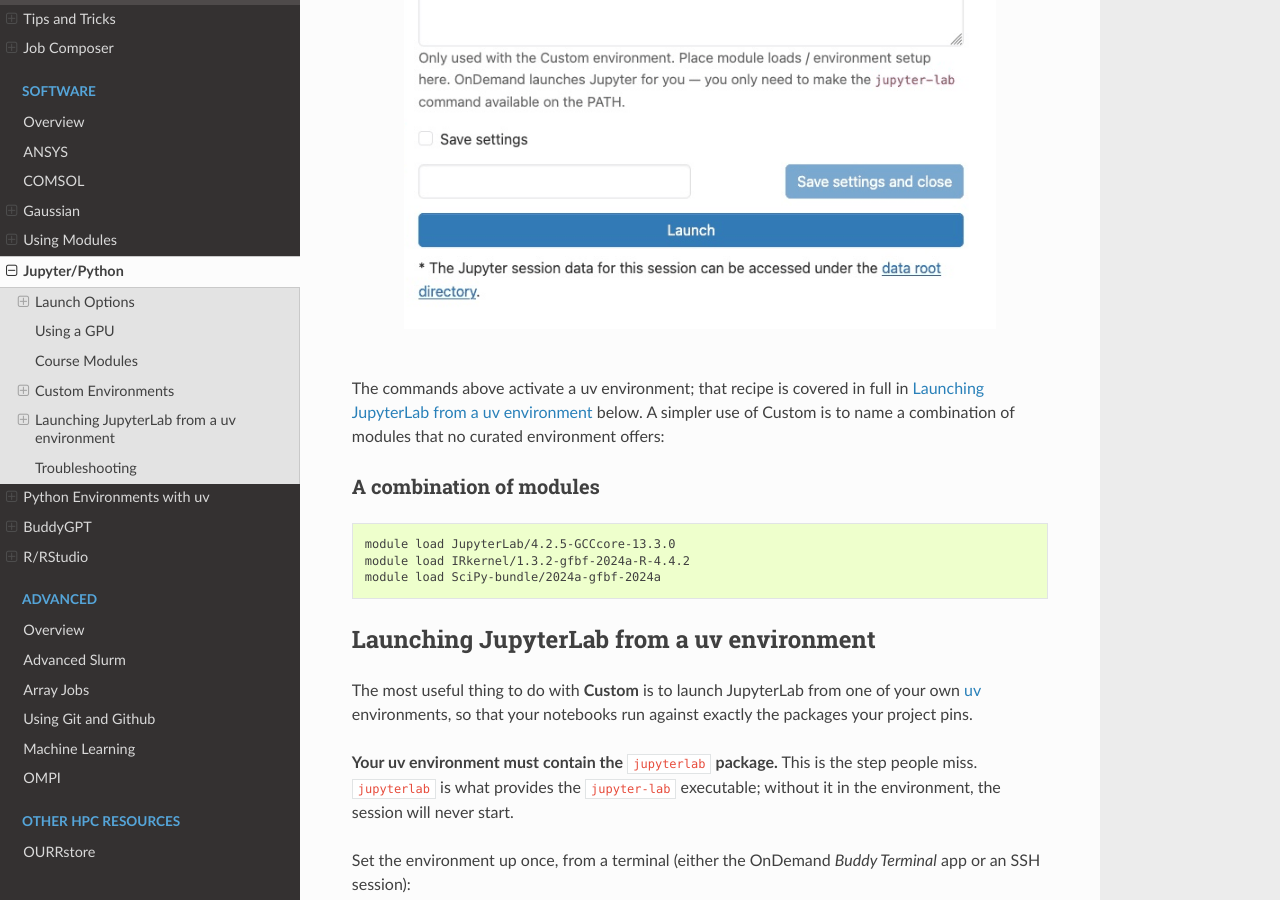
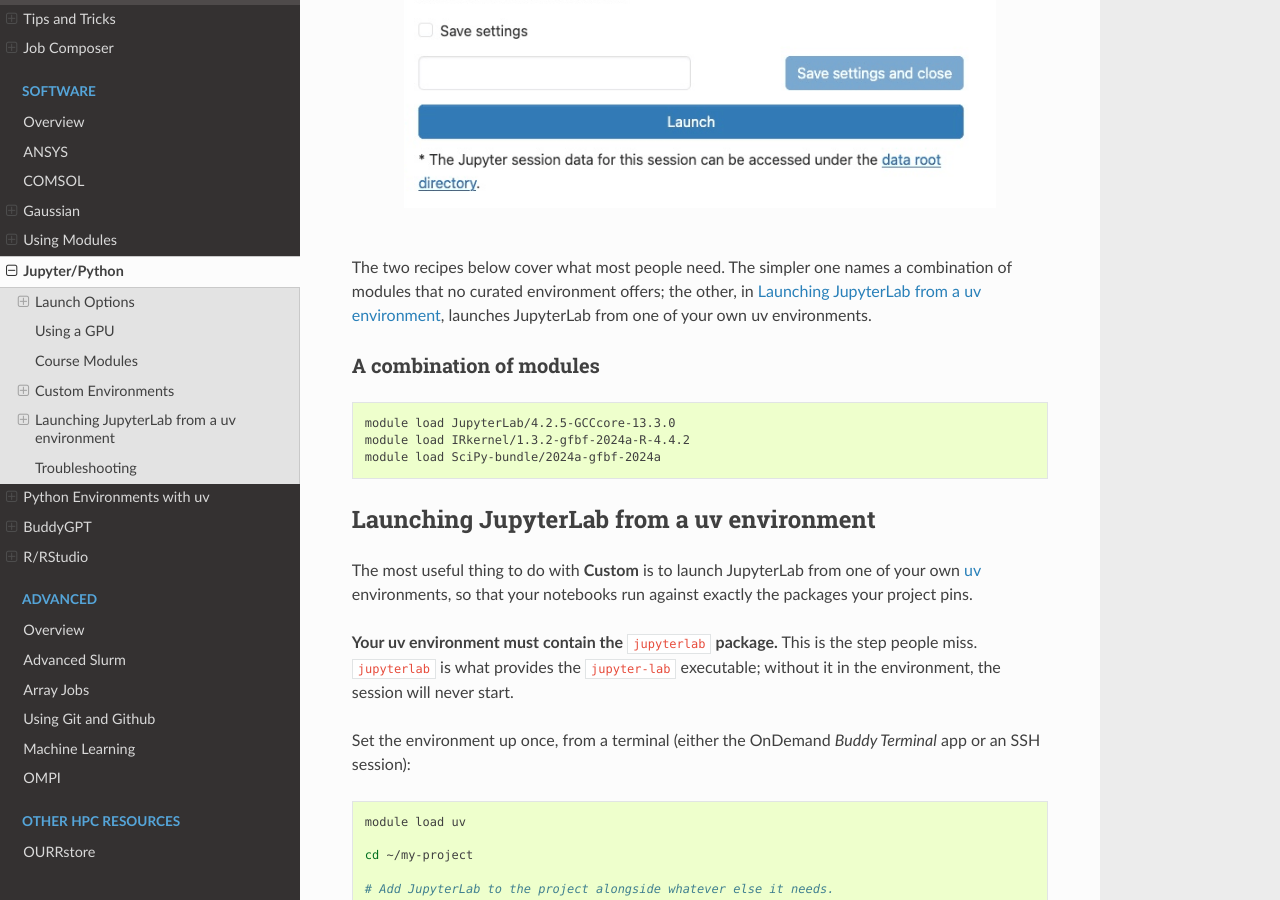
Before and after one commit to UCO-HPC/buddy-documentation, a Sphinx documentation site: the page built from source/software/jupyter_python.rst, in a window 1280 px wide and 900 px high, scrolled down 7314 px. Built offline with Sphinx 7.4.7 and the Read the Docs theme 3.1.0, drawn with Linux system fonts in a browser that asks for light colours.

Commit message:
Use a placeholder in the Custom screenshot's Launch Commands
The previous capture showed a working uv activation in the Launch Commands
box, which competed with the two recipes immediately below it on the page
and pinned the screenshot to one particular way of doing it. Replace it
with a <REPLACE ME> placeholder that states the one hard requirement
(jupyter-lab on the PATH) and points readers down the page.

Reword the line under the image to match: it no longer describes the box's
contents, it introduces the two recipes that follow.

Co-Authored-By: Claude Opus 5 (1M context) <noreply@anthropic.com>
Claude-Session: https://claude.ai/code/session_01RJ7u8VU7ryLYDNbYwL7xTz

```diff
--- a/source/software/jupyter_python.rst
+++ b/source/software/jupyter_python.rst
@@ -221,9 +221,9 @@ starting from a clean environment.
 
 |
 
-The commands above activate a uv environment; that recipe is covered in full in
-:ref:`jupyter-uv` below. A simpler use of Custom is to name a combination of
-modules that no curated environment offers:
+The two recipes below cover what most people need. The simpler one names a
+combination of modules that no curated environment offers; the other, in
+:ref:`jupyter-uv`, launches JupyterLab from one of your own uv environments.
 
 A combination of modules
 ~~~~~~~~~~~~~~~~~~~~~~~~
```
Also changed, not shown: source/_static/img/ondemand_jupyter_custom.png.
